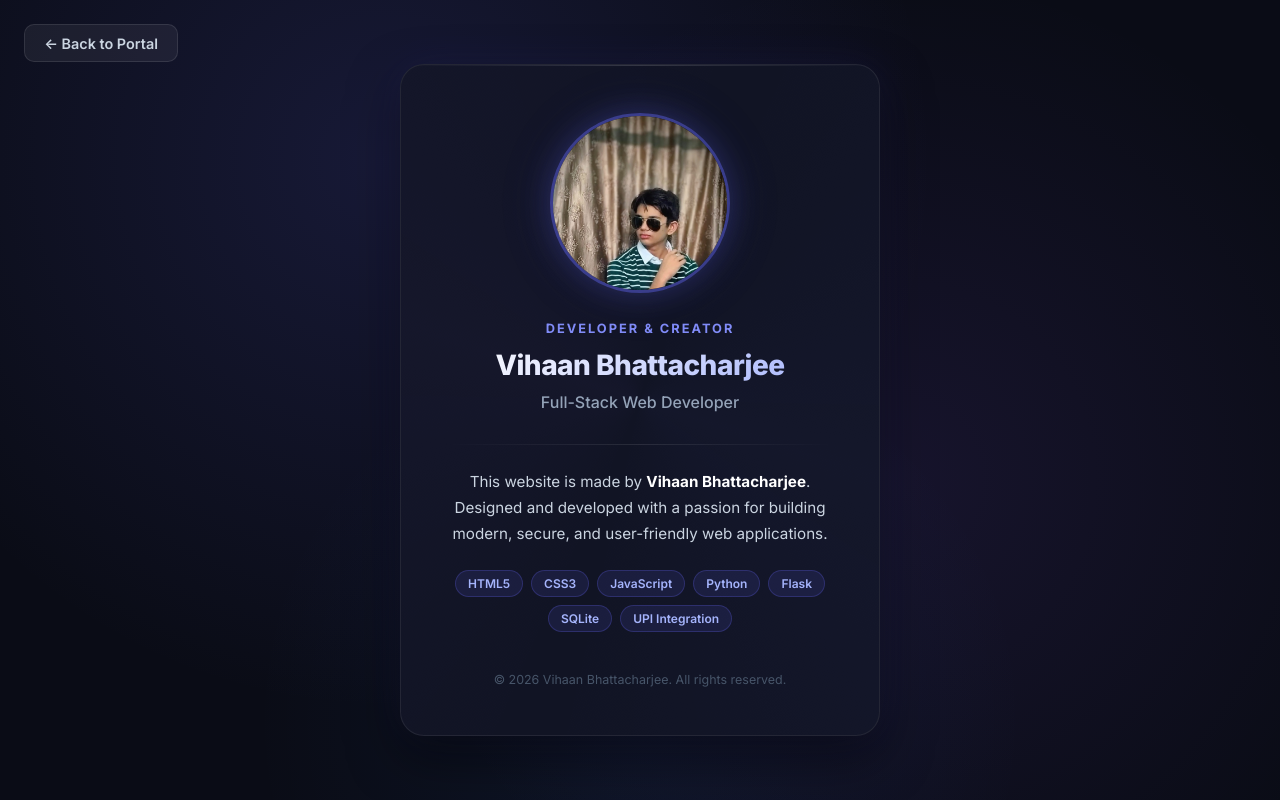
After one commit to Vilog7/FeesSystem, a Flask app: page /developer in a window 1280 px wide. The commit adds this page. Run offline with Flask 3, Linux system fonts and the light colour scheme.

Commit message:
Added developer info page with photo

```diff
--- a/app.py
+++ b/app.py
@@ -586,6 +586,10 @@ def manage_settings():
 def home():
     return render_template('index.html')
 
+@app.route('/developer')
+def developer_page():
+    return render_template('developer.html')
+
 @app.route('/pay/<student_code>')
 @app.route('/pay/<student_code>/<int:month_index>')
 def payment_page(student_code, month_index=None):
--- /dev/null
+++ b/templates/developer.html
@@ -0,0 +1,236 @@
+<!DOCTYPE html>
+<html lang="en">
+<head>
+  <meta charset="UTF-8">
+  <meta name="viewport" content="width=device-width, initial-scale=1.0">
+  <title>About the Developer</title>
+  <link rel="preconnect" href="https://fonts.googleapis.com">
+  <link rel="preconnect" href="https://fonts.gstatic.com" crossorigin>
+  <link href="https://fonts.googleapis.com/css2?family=Inter:wght@400;500;600;700;800&display=swap" rel="stylesheet">
+  <style>
+    * {
+      margin: 0;
+      padding: 0;
+      box-sizing: border-box;
+      font-family: 'Inter', -apple-system, BlinkMacSystemFont, "Segoe UI", Roboto, sans-serif;
+    }
+
+    body {
+      background: #0a0c16;
+      background-image:
+        radial-gradient(circle at 30% 20%, rgba(99, 102, 241, 0.15) 0%, transparent 50%),
+        radial-gradient(circle at 70% 60%, rgba(139, 92, 246, 0.1) 0%, transparent 50%),
+        radial-gradient(circle at 50% 90%, rgba(59, 130, 246, 0.08) 0%, transparent 40%);
+      background-attachment: fixed;
+      color: #f8fafc;
+      min-height: 100vh;
+      display: flex;
+      flex-direction: column;
+      align-items: center;
+      justify-content: center;
+      padding: 2rem 1rem;
+    }
+
+    .back-btn {
+      position: fixed;
+      top: 1.5rem;
+      left: 1.5rem;
+      display: inline-flex;
+      align-items: center;
+      gap: 0.5rem;
+      padding: 0.6rem 1.2rem;
+      background: rgba(255, 255, 255, 0.06);
+      border: 1px solid rgba(255, 255, 255, 0.1);
+      border-radius: 10px;
+      color: #cbd5e1;
+      font-size: 0.9rem;
+      font-weight: 600;
+      text-decoration: none;
+      transition: all 0.2s ease;
+    }
+    .back-btn:hover {
+      background: rgba(255, 255, 255, 0.1);
+      border-color: rgba(255, 255, 255, 0.2);
+      color: #fff;
+    }
+
+    .dev-card {
+      background: #111424;
+      border: 1px solid rgba(255, 255, 255, 0.08);
+      border-radius: 24px;
+      padding: 3rem 2.5rem;
+      max-width: 480px;
+      width: 100%;
+      text-align: center;
+      box-shadow:
+        0 20px 50px rgba(0, 0, 0, 0.5),
+        0 0 40px rgba(99, 102, 241, 0.1);
+      position: relative;
+      overflow: hidden;
+    }
+
+    .dev-card::before {
+      content: '';
+      position: absolute;
+      top: 0;
+      left: 0;
+      right: 0;
+      height: 1px;
+      background: linear-gradient(90deg, transparent, rgba(255, 255, 255, 0.15), transparent);
+    }
+
+    .dev-card::after {
+      content: '';
+      position: absolute;
+      top: -50%;
+      left: -50%;
+      width: 200%;
+      height: 200%;
+      background: conic-gradient(
+        from 180deg at 50% 50%,
+        transparent 0deg,
+        rgba(99, 102, 241, 0.03) 90deg,
+        transparent 180deg,
+        rgba(139, 92, 246, 0.03) 270deg,
+        transparent 360deg
+      );
+      animation: rotateGlow 12s linear infinite;
+      z-index: 0;
+    }
+
+    @keyframes rotateGlow {
+      from { transform: rotate(0deg); }
+      to { transform: rotate(360deg); }
+    }
+
+    .dev-content {
+      position: relative;
+      z-index: 1;
+    }
+
+    .photo-container {
+      width: 180px;
+      height: 180px;
+      margin: 0 auto 1.75rem;
+      border-radius: 50%;
+      overflow: hidden;
+      border: 3px solid rgba(99, 102, 241, 0.5);
+      box-shadow:
+        0 0 30px rgba(99, 102, 241, 0.25),
+        0 0 60px rgba(99, 102, 241, 0.1);
+      position: relative;
+    }
+
+    .photo-container img {
+      width: 100%;
+      height: 100%;
+      object-fit: cover;
+      object-position: center top;
+    }
+
+    .dev-label {
+      font-size: 0.8rem;
+      font-weight: 700;
+      text-transform: uppercase;
+      letter-spacing: 2px;
+      color: #818cf8;
+      margin-bottom: 0.75rem;
+    }
+
+    .dev-name {
+      font-size: 1.75rem;
+      font-weight: 800;
+      letter-spacing: -0.5px;
+      background: linear-gradient(135deg, #fff 0%, #a5b4fc 100%);
+      -webkit-background-clip: text;
+      -webkit-text-fill-color: transparent;
+      margin-bottom: 0.6rem;
+    }
+
+    .dev-role {
+      font-size: 1rem;
+      color: #94a3b8;
+      font-weight: 500;
+      margin-bottom: 2rem;
+    }
+
+    .divider {
+      height: 1px;
+      background: linear-gradient(90deg, transparent, rgba(255, 255, 255, 0.1), transparent);
+      margin: 1.5rem 0;
+    }
+
+    .credit-text {
+      font-size: 0.95rem;
+      color: #cbd5e1;
+      line-height: 1.7;
+    }
+
+    .credit-text strong {
+      color: #fff;
+    }
+
+    .tech-badges {
+      display: flex;
+      flex-wrap: wrap;
+      gap: 0.5rem;
+      justify-content: center;
+      margin-top: 1.5rem;
+    }
+
+    .tech-badge {
+      padding: 0.3rem 0.75rem;
+      font-size: 0.75rem;
+      font-weight: 600;
+      border-radius: 20px;
+      background: rgba(99, 102, 241, 0.12);
+      color: #a5b4fc;
+      border: 1px solid rgba(99, 102, 241, 0.25);
+    }
+
+    .footer-line {
+      margin-top: 2.5rem;
+      font-size: 0.78rem;
+      color: #475569;
+    }
+  </style>
+</head>
+<body>
+
+  <a href="/" class="back-btn">← Back to Portal</a>
+
+  <div class="dev-card">
+    <div class="dev-content">
+      <div class="photo-container">
+        <img src="/static/developer.jpg" alt="Vihaan Bhattacharjee">
+      </div>
+
+      <div class="dev-label">Developer & Creator</div>
+      <h1 class="dev-name">Vihaan Bhattacharjee</h1>
+      <p class="dev-role">Full-Stack Web Developer</p>
+
+      <div class="divider"></div>
+
+      <p class="credit-text">
+        This website is made by <strong>Vihaan Bhattacharjee</strong>.<br>
+        Designed and developed with a passion for building modern, secure, and user-friendly web applications.
+      </p>
+
+      <div class="tech-badges">
+        <span class="tech-badge">HTML5</span>
+        <span class="tech-badge">CSS3</span>
+        <span class="tech-badge">JavaScript</span>
+        <span class="tech-badge">Python</span>
+        <span class="tech-badge">Flask</span>
+        <span class="tech-badge">SQLite</span>
+        <span class="tech-badge">UPI Integration</span>
+      </div>
+
+      <div class="footer-line">
+        © 2026 Vihaan Bhattacharjee. All rights reserved.
+      </div>
+    </div>
+  </div>
+
+</body>
+</html>
```
Also changed, not shown: templates/index.html (+9 -0 lines), templates/pay.html (+10 -1 lines), static/developer.jpg (added).
